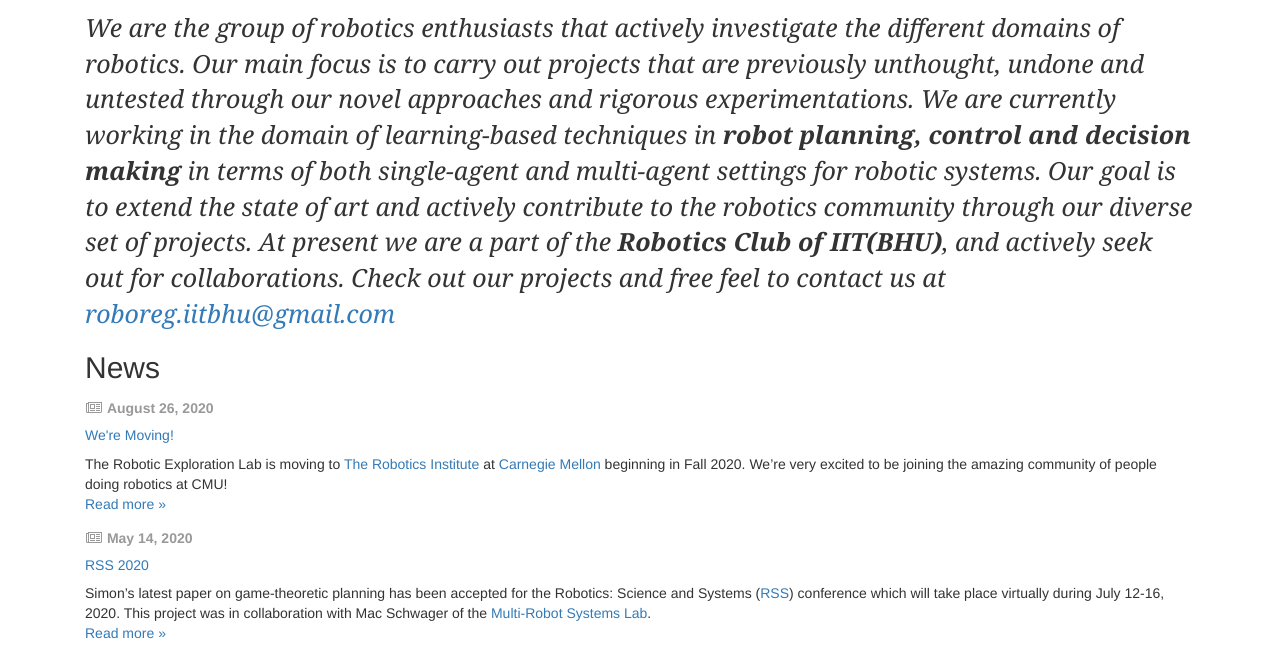
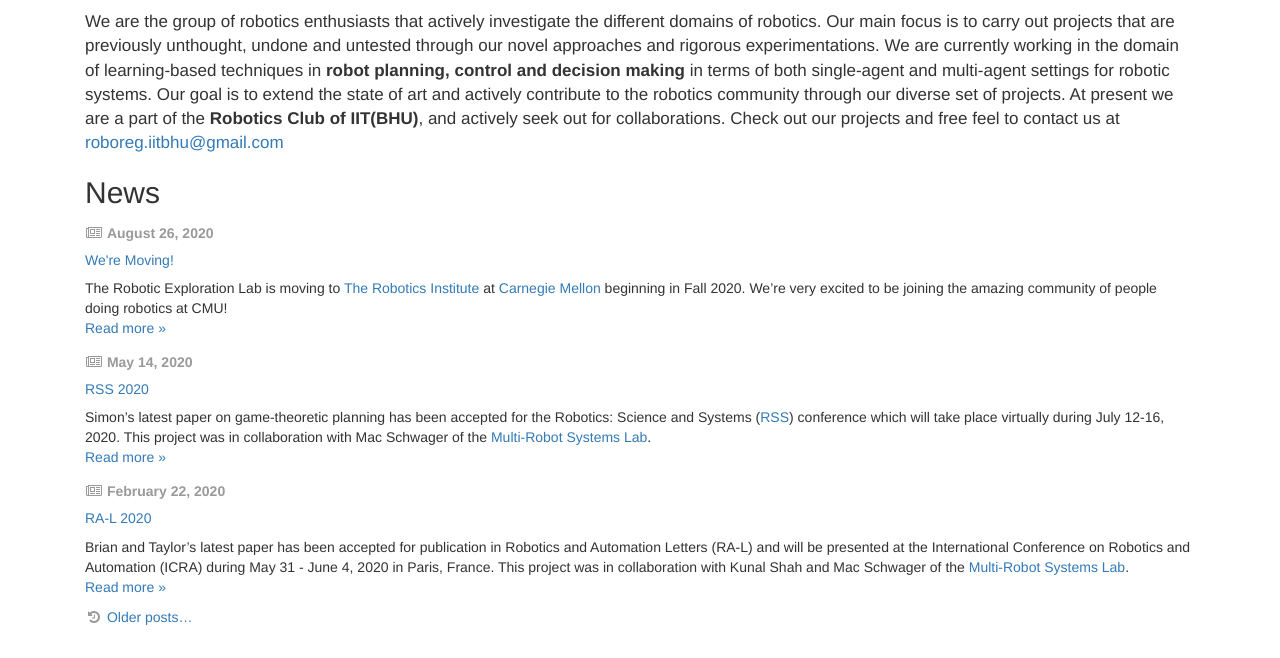
Before and after one commit to Robotics-Club-IIT-BHU/RoboReG, a Jekyll site: the page built from index.html, in a window 1280 px wide. Shown: the part 685-1343 px from the top of the page. Built offline with Jekyll 4.4.1, drawn with Linux system fonts in a browser that asks for light colours.

Commit message:
changed font

```diff
--- a/index.html
+++ b/index.html
@@ -79,7 +79,7 @@ role-tables:
   </div>
 
 
-  <div class="lab-bio"><p style="margin-top: 30px; font-family:Georgia, 'Times New Roman', Times, serif; font-size: 25px;font-style: italic;font-weight: 300;">
+  <div class="lab-bio"><p style="margin-top: 30px; font-size:17px">
   We are the group of robotics enthusiasts that actively investigate the different domains of robotics. Our main focus is to carry out projects that are previously unthought, undone and untested through our novel approaches and rigorous experimentations. We are currently working in the domain of learning-based techniques in <span style="font-weight: bold;">robot planning, control and decision making </span>in terms of both single-agent and multi-agent settings for robotic systems. Our goal is to extend the state of art and actively contribute to the robotics community through our diverse set of projects. At present we are a part of the <span style="font-weight: bold;">Robotics Club of IIT(BHU)</span>, and actively seek out for collaborations. Check out our projects and free feel to contact us at <a href="mailto:roboreg.iitbhu@gamail.com">roboreg.iitbhu@gmail.com </a></p></div>
 
 <!-- <div class="jumbotron">
```
